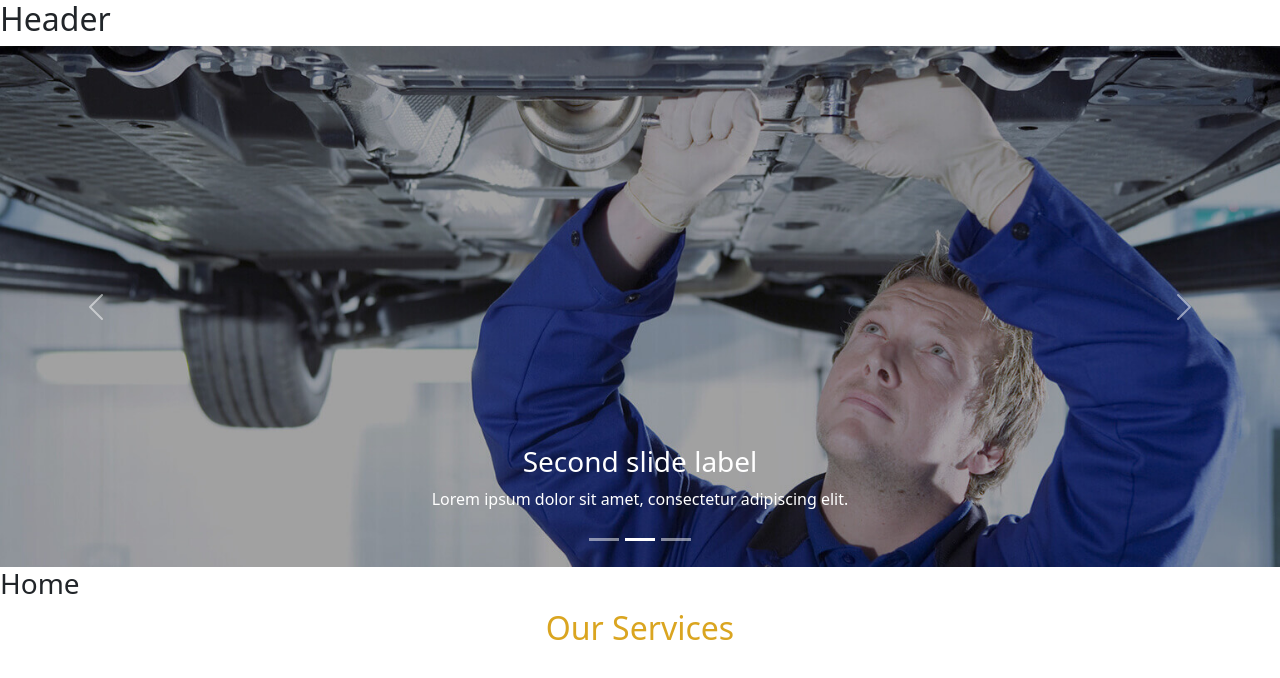
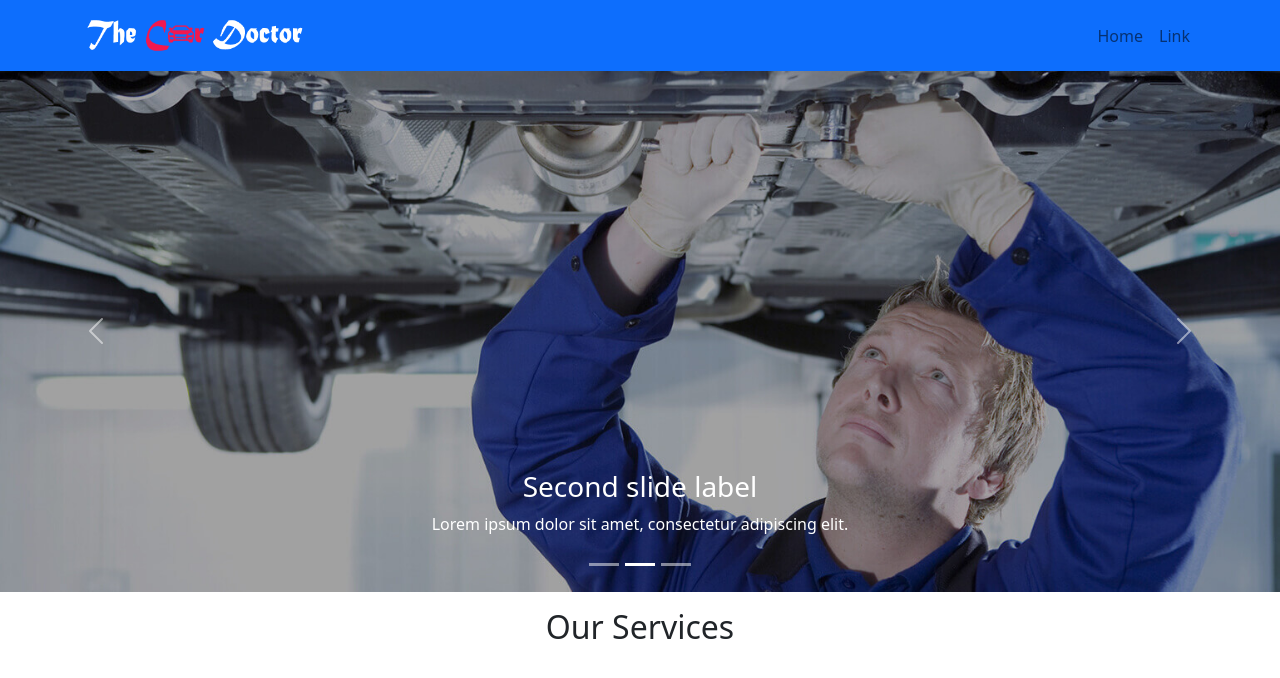
Before and after one commit to diptasahacse/react-recap-with-responsive-website-module-60, a React (Create React App) app: page / in a window 1280 px wide. Shown: the top 678 px of the page. Built offline with nearby package versions, Linux system fonts and the light colour scheme.

Commit message:
add slider, navbar, and use container on service and container

```diff
--- a/src/Pages/Home/Experts/Experts.js
+++ b/src/Pages/Home/Experts/Experts.js
@@ -1,5 +1,5 @@
 import React from 'react';
-import { Row } from 'react-bootstrap';
+import { Container, Row } from 'react-bootstrap';
 import Expert1 from '../../../images/experts/expert-1.jpg'
 import Expert2 from '../../../images/experts/expert-2.jpg'
 import Expert3 from '../../../images/experts/expert-3.jpg'
@@ -43,7 +43,8 @@ const Experts = () => {
         },
     ]
     return (
-        <div>
+        <Container>
+
             <h2 className='service-title'>Our Experts</h2>
 
 
@@ -54,8 +55,7 @@ const Experts = () => {
                 }
 
             </Row>
-
-        </div>
+        </Container>
     );
 };
 
--- a/src/Pages/Home/Hero/Hero.js
+++ /dev/null
@@ -1,11 +0,0 @@
-import React from 'react';
-
-const Hero = () => {
-    return (
-        <div>
-
-        </div>
-    );
-};
-
-export default Hero;
--- a/src/Pages/Home/Home/Home.js
+++ b/src/Pages/Home/Home/Home.js
@@ -1,15 +1,13 @@
 import React from 'react';
 import Banner from '../Banner/Banner';
 import Experts from '../Experts/Experts';
-import Hero from '../Hero/Hero';
 import Services from '../Services/Services';
 
 const Home = () => {
     return (
         <div>
             <Banner></Banner>
-            <h3>Home</h3>
-            <Hero></Hero>
+
             <Services></Services>
             <Experts></Experts>
         </div>
--- a/src/Pages/Home/Services/Services.js
+++ b/src/Pages/Home/Services/Services.js
@@ -1,5 +1,5 @@
 import React, { useEffect, useState } from 'react';
-import { Row } from 'react-bootstrap';
+import { Container, Row } from 'react-bootstrap';
 import Service from '../Service/Service';
 import './Services.css'
 
@@ -14,18 +14,21 @@ const Services = () => {
 
 
     return (
-        <div>
-            <h2 className='service-title'>Our Services</h2>
+
+        <Container>
+
+            <h2 className='text-center my-3'>Our Services</h2>
 
 
             <Row xs={1} md={4} className="g-4 m-0">
-            {
+                {
                     allServiceData.map(service => <Service key={service.id} service={service}></Service>)
                 }
 
             </Row>
 
-        </div>
+        </Container>
+
     );
 };
 
--- a/src/Pages/Shared/Header/Header.js
+++ b/src/Pages/Shared/Header/Header.js
@@ -1,11 +1,29 @@
 import React from 'react';
+import { Container, Nav, Navbar } from 'react-bootstrap';
+import logo from '../../../images/logo.png'
 
 const Header = () => {
     return (
-        <div>
-            <h2>Header</h2>
+        <Navbar bg="primary" expand="lg">
+            <Container>
+                <Navbar.Brand href="#home">
+                    <img src={logo} alt=""
+                    className="d-inline-block align-top"
+                    height='45'
 
-        </div>
+
+                    />
+                </Navbar.Brand>
+                <Navbar.Toggle aria-controls="basic-navbar-nav" />
+                <Navbar.Collapse id="basic-navbar-nav">
+                    <Nav className="ms-auto">
+                        <Nav.Link href="#home">Home</Nav.Link>
+                        <Nav.Link href="#link">Link</Nav.Link>
+
+                    </Nav>
+                </Navbar.Collapse>
+            </Container>
+        </Navbar>
     );
 };
 
```
Also changed, not shown: src/images/logo.png (added).
